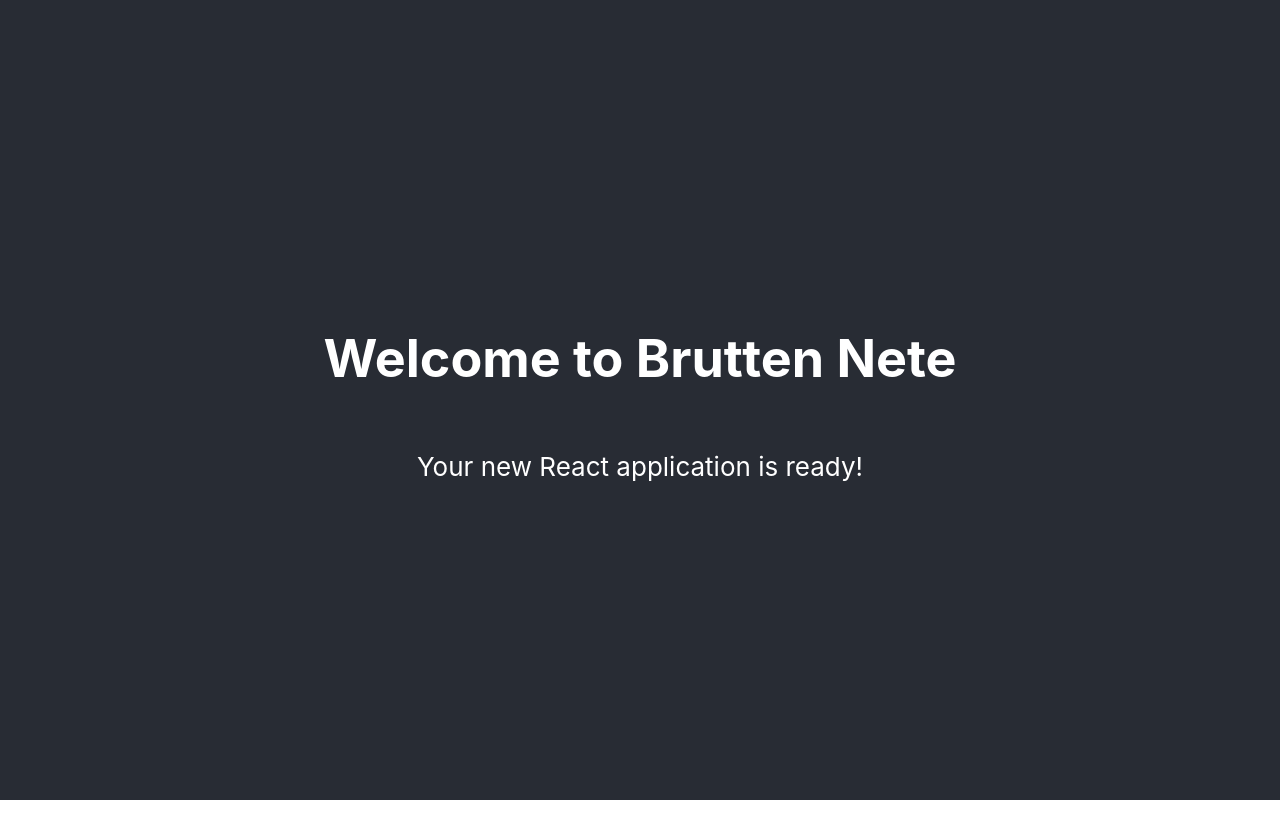
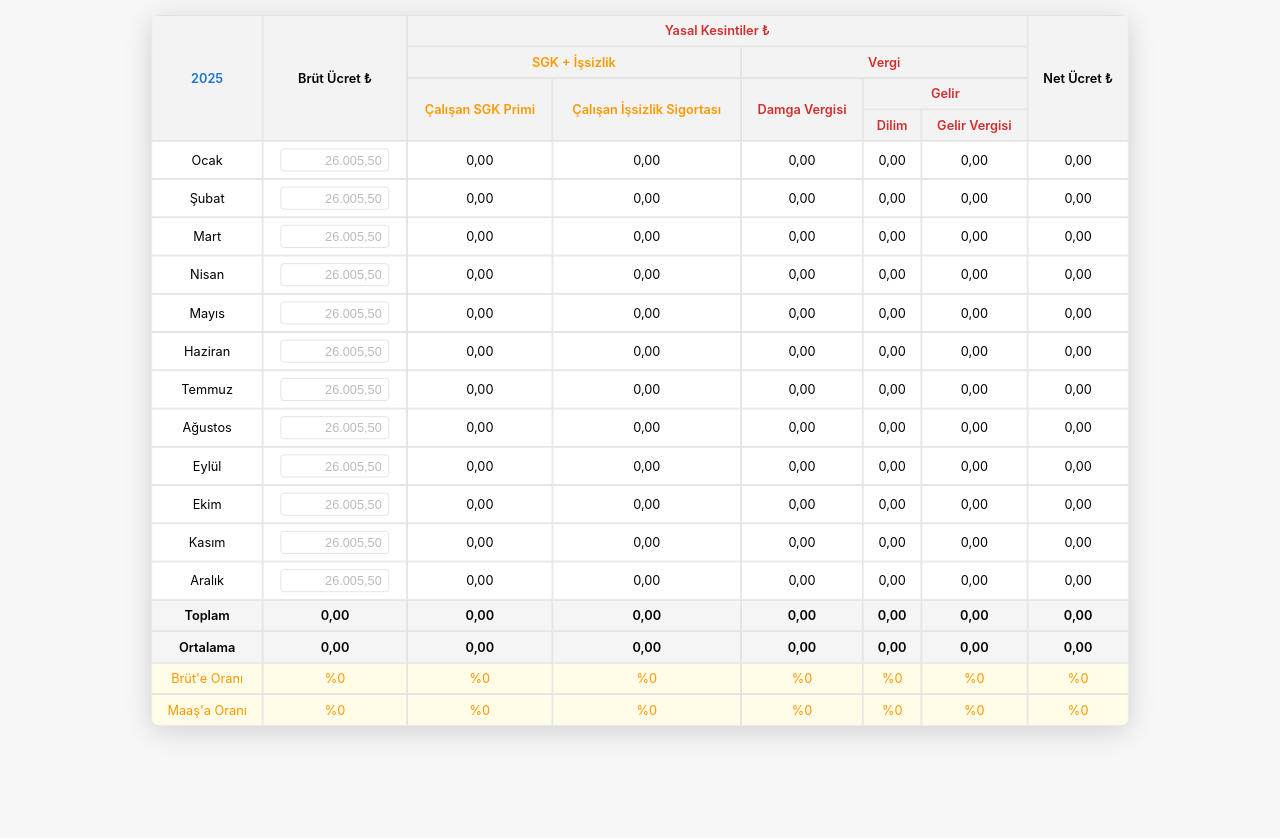
Before and after one commit to eneskasim18/brutten-nete, a React (Create React App) app: page / in a window 1280 px wide. Shown: the top 838 px of the page. Before the commit the page ends 800 px from the top, so only its background shows below. Built offline with nearby package versions, Linux system fonts and the light colour scheme.

Commit message:
ekran tasarimi yapildi

```diff
--- a/src/App.js
+++ b/src/App.js
@@ -1,13 +1,11 @@
 import React from 'react';
 import './App.css';
+import SalaryTable from './components/SalaryTable/SalaryTable';
 
 function App() {
     return (
         <div className="App">
-            <header className="App-header">
-                <h1>Welcome to Brutten Nete</h1>
-                <p>Your new React application is ready!</p>
-            </header>
+            <SalaryTable />
         </div>
     );
 }
--- /dev/null
+++ b/src/components/SalaryTable/SalaryTable.css
@@ -0,0 +1,117 @@
+.salary-table-wrapper {
+    display: flex;
+    flex-direction: column;
+    align-items: center;
+    justify-content: center;
+    min-height: 100vh;
+    background: #f7f7f7;
+}
+
+.salary-table {
+    border-collapse: separate;
+    border-spacing: 0;
+    background: #fff;
+    box-shadow: 0 6px 32px rgba(0, 0, 0, 0.16);
+    border-radius: 10px;
+    overflow: hidden;
+    margin-bottom: 16px;
+    min-width: 1150px;
+    transform: scale(0.85);
+    transform-origin: top center;
+    margin-top: 15px;
+}
+
+.salary-table th,
+.salary-table td {
+    border: 1px solid #e0e0e0;
+    padding: 8px 12px;
+    text-align: center;
+    font-size: 15px;
+}
+
+.salary-table th {
+    background: #f3f3f3;
+    font-weight: 600;
+}
+
+.salary-table .red {
+    color: #d32f2f;
+}
+
+.salary-table .orange {
+    color: #ff9800;
+}
+
+.salary-table .green {
+    color: #388e3c;
+    font-weight: bold;
+}
+
+.salary-table .highlight {
+    background: #e3f2fd;
+}
+
+.salary-table .total-row,
+.salary-table .average-row {
+    background: #f5f5f5;
+    font-weight: 600;
+}
+
+.salary-table .percent-row {
+    background: #fffde7;
+    color: #ff9800;
+}
+
+.salary-table .agis-info {
+    font-size: 13px;
+}
+
+.agis-explanation {
+    margin-top: 0;
+    font-size: 13px;
+    color: #444;
+    background: #f9fbe7;
+    border-left: 4px solid #388e3c;
+    padding: 12px 18px;
+    border-radius: 6px;
+    max-width: 400px;
+}
+
+.agis-explanation a {
+    color: #1976d2;
+    text-decoration: underline;
+}
+
+.salary-input {
+    width: 110px;
+    padding: 4px 8px;
+    border: 1px solid #e0e0e0;
+    border-radius: 4px;
+    background: transparent;
+    font-size: 15px;
+    text-align: right;
+    color: #222;
+    outline: none;
+    transition: border 0.2s;
+}
+
+.salary-input::placeholder {
+    color: #bbb;
+    opacity: 1;
+}
+
+.salary-input:focus {
+    border: 1.5px solid #388e3c;
+    background: #f3f3f3;
+}
+
+.blue {
+    color: #1976d2;
+    font-weight: bold;
+}
+
+.agis-sub {
+    font-size: 11px;
+    color: #888;
+    font-weight: normal;
+}
--- /dev/null
+++ b/src/components/SalaryTable/SalaryTable.js
@@ -0,0 +1,112 @@
+import React, { useState } from 'react';
+import './SalaryTable.css';
+
+const months = [
+    'Ocak', 'Şubat', 'Mart', 'Nisan', 'Mayıs', 'Haziran',
+    'Temmuz', 'Ağustos', 'Eylül', 'Ekim', 'Kasım', 'Aralık'
+];
+
+const SalaryTable = () => {
+    const [grossSalaries, setGrossSalaries] = useState(Array(12).fill(''));
+
+    const handleGrossChange = (idx, value) => {
+        const newSalaries = [...grossSalaries];
+        for (let i = idx; i < newSalaries.length; i++) {
+            newSalaries[i] = value;
+        }
+        setGrossSalaries(newSalaries);
+    };
+
+    return (
+        <div className="salary-table-wrapper">
+            <table className="salary-table">
+                <thead>
+                    <tr>
+                        <th rowSpan="4" className="blue">2025</th>
+                        <th rowSpan="4">Brüt Ücret ₺</th>
+                        <th colSpan="5" className="red">Yasal Kesintiler ₺</th>
+                        <th rowSpan="4">Net Ücret ₺</th>
+                    </tr>
+                    <tr>
+                        <th colSpan="2" className="orange">SGK + İşsizlik</th>
+                        <th colSpan="3" className="red">Vergi</th>
+                    </tr>
+                    <tr>
+                        <th rowSpan="2" className="orange">Çalışan SGK Primi</th>
+                        <th rowSpan="2" className="orange">Çalışan İşsizlik Sigortası</th>
+                        <th rowSpan="2" className="red">Damga Vergisi</th>
+                        <th colSpan="2" className="red">Gelir</th>
+                    </tr>
+                    <tr>
+                        <th className="red">Dilim</th>
+                        <th className="red">Gelir Vergisi</th>
+                    </tr>
+                </thead>
+                <tbody>
+                    {months.map((month, idx) => (
+                        <tr key={month}>
+                            <td>{month}</td>
+                            <td>
+                                <input
+                                    className="salary-input"
+                                    type="text"
+                                    placeholder="26.005,50"
+                                    value={grossSalaries[idx]}
+                                    onChange={e => handleGrossChange(idx, e.target.value)}
+                                />
+                            </td>
+                            <td>0,00</td>
+                            <td>0,00</td>
+                            <td>0,00</td>
+                            <td>0,00</td>
+                            <td>0,00</td>
+                            <td>0,00</td>
+                        </tr>
+                    ))}
+                    <tr className="total-row">
+                        <td>Toplam</td>
+                        <td>0,00</td>
+                        <td>0,00</td>
+                        <td>0,00</td>
+                        <td>0,00</td>
+                        <td>0,00</td>
+                        <td>0,00</td>
+                        <td>0,00</td>
+                    </tr>
+                    <tr className="average-row">
+                        <td>Ortalama</td>
+                        <td>0,00</td>
+                        <td>0,00</td>
+                        <td>0,00</td>
+                        <td>0,00</td>
+                        <td>0,00</td>
+                        <td>0,00</td>
+                        <td>0,00</td>
+                    </tr>
+                    <tr className="percent-row">
+                        <td>Brüt'e Oranı</td>
+                        <td>%0</td>
+                        <td>%0</td>
+                        <td>%0</td>
+                        <td>%0</td>
+                        <td>%0</td>
+                        <td>%0</td>
+                        <td>%0</td>
+                    </tr>
+                    <tr className="percent-row">
+                        <td>Maaş'a Oranı</td>
+                        <td>%0</td>
+                        <td>%0</td>
+                        <td>%0</td>
+                        <td>%0</td>
+                        <td>%0</td>
+                        <td>%0</td>
+                        <td>%0</td>
+                    </tr>
+                </tbody>
+            </table>
+        </div>
+    );
+};
+
+export default SalaryTable;
```
